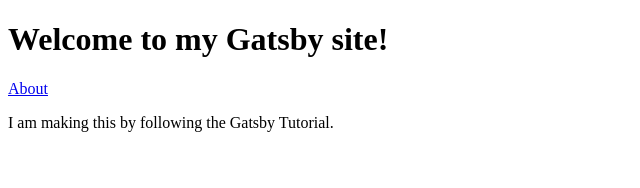
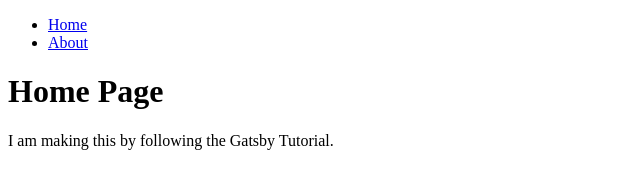
Before and after one commit to johanna-salamat/my-first-gatsby-site, a Gatsby site: page / in a window 1280 px wide. Shown: the whole page, without its empty margins (0-640 px from the left). Built offline with nearby package versions, Linux system fonts and the light colour scheme; Gatsby itself is replaced by a stand-in of ours.

Commit message:
Created reusable layout with children

```diff
--- a/src/pages/index.js
+++ b/src/pages/index.js
@@ -1,17 +1,14 @@
 //Step 1: Import React from 'react'
 import * as React from 'react'
-import { Link } from 'gatsby'
+import Layout from '../components/layout'
 
 //Step 2: Define the component. Must begin with a capital letter
 const IndexPage = () => {
   return (
-    <main>
-      <title>Home Page</title>
-      <h1> Welcome to my Gatsby site!</h1>
-      <Link to="/about">About</Link>
+    <Layout pageTitle="Home Page">
       <p>I am making this by following the Gatsby Tutorial.</p>
-    </main>
-    )
+    </Layout>
+  )
 }
 
 //Step 3: Export the component
```
